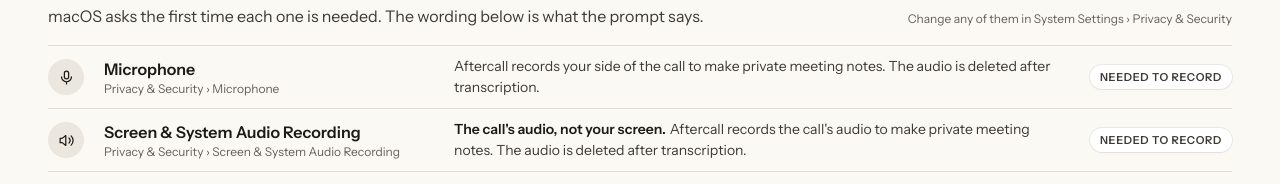
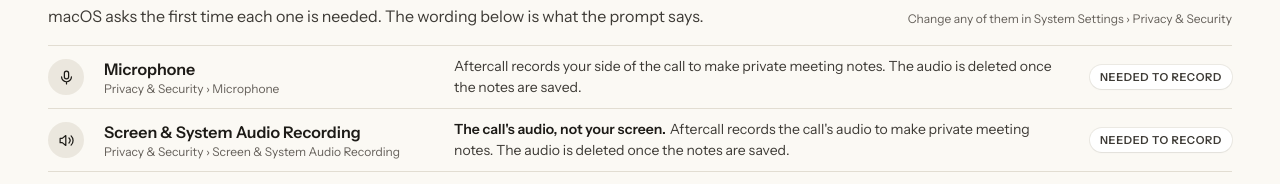
Before and after one commit to Don-Vicks/aftercall, a Next.js app in the folder apps/web/: page /download in a window 1280 px wide. Shown: the part 406-590 px from the top of the page. Built offline with nearby package versions, Linux system fonts and the light colour scheme.

Commit message:
fix: every page says the audio is deleted once the notes are saved
Co-Authored-By: Claude Opus 5.5 <noreply@anthropic.com>

```diff
--- a/apps/web/app/download/page.tsx
+++ b/apps/web/app/download/page.tsx
@@ -34,8 +34,8 @@ const OPTIONAL = { pill: "Off by default", tone: "outline" as const };
 
 /** What macOS will ask for, in the words of the app's own permission prompts. */
 const PERMS: { icon: IconName; name: string; where: string; lead?: string; why: string; pill: string; tone: "muted" | "outline" }[] = [
-  { icon: "mic", name: "Microphone", where: "Privacy & Security › Microphone", why: "Aftercall records your side of the call to make private meeting notes. The audio is deleted after transcription.", ...NEEDED },
-  { icon: "speaker", name: "Screen & System Audio Recording", where: "Privacy & Security › Screen & System Audio Recording", lead: "The call's audio, not your screen.", why: "Aftercall records the call's audio to make private meeting notes. The audio is deleted after transcription.", ...NEEDED },
+  { icon: "mic", name: "Microphone", where: "Privacy & Security › Microphone", why: "Aftercall records your side of the call to make private meeting notes. The audio is deleted once the notes are saved.", ...NEEDED },
+  { icon: "speaker", name: "Screen & System Audio Recording", where: "Privacy & Security › Screen & System Audio Recording", lead: "The call's audio, not your screen.", why: "Aftercall records the call's audio to make private meeting notes. The audio is deleted once the notes are saved.", ...NEEDED },
   { icon: "calendar", name: "Calendar", where: "Privacy & Security › Calendars", lead: "Only if you choose Connect calendar in Settings.", why: "Aftercall reads the meeting you're recording from your calendar to name the notes and suggest who gets the recap. It never changes your calendar.", ...OPTIONAL },
   { icon: "bell", name: "Notifications", where: "System Settings › Notifications", why: "Tells you when a meeting’s notes are ready to review.", ...OPTIONAL },
   { icon: "key", name: "Keychain", where: "Your login keychain, on this Mac", why: "Holds the key that seals your recordings and notes, your NEAR AI key, and the app's limited NEAR key.", ...NEEDED },
--- a/apps/web/app/page.tsx
+++ b/apps/web/app/page.tsx
@@ -727,7 +727,7 @@ function Private() {
             </div>
             <div>
               <dt>Encrypted on your Mac</dt>
-              <dd>Audio is sealed as it records and deleted after transcription. Notes are sealed with a key in your Keychain.</dd>
+              <dd>Audio is sealed as it records and deleted once the notes are saved. Notes are sealed with a key in your Keychain.</dd>
             </div>
             <div>
               <dt>Our servers keep nothing</dt>
```
Also changed, not shown: 1 other file (tests, documents, lock files or other folders).
